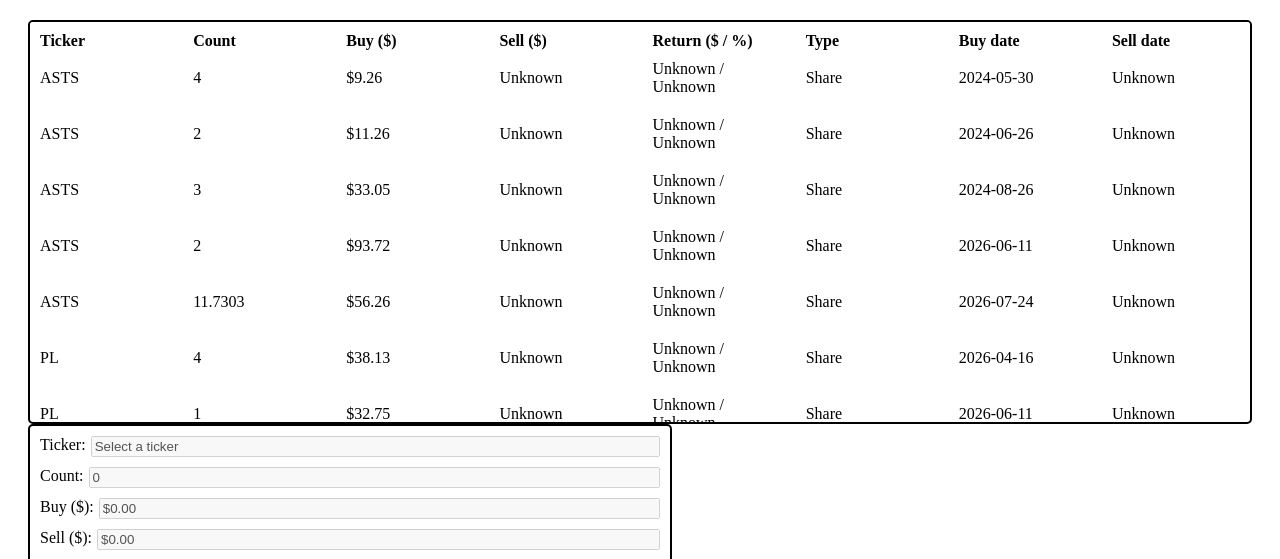
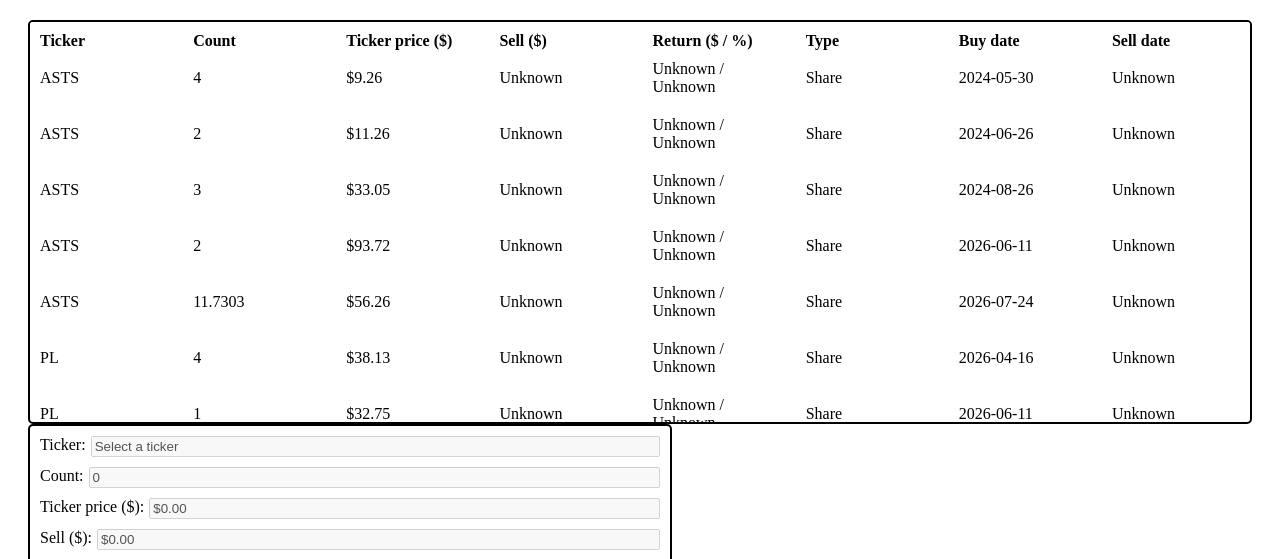
Before and after one commit to Daniel-Zheleznov/dztk, a React (Vite) app in the folder frontend/: page / in a window 1280 px wide. Shown: the top 559 px of the page. Built offline with nearby package versions, Linux system fonts and the light colour scheme.

Commit message:
wip v 0.1.0: Working on update button

```diff
--- a/frontend/src/App.jsx
+++ b/frontend/src/App.jsx
@@ -7,22 +7,23 @@ function App() {
     const [active_trade, set_active_trade] = useState({ unique_id: -1 });
 
     let trades = [
-        { unique_id: 1, ticker: "ASTS", count: 4, buy_date: "2024-05-30", buy_price: "$9.26", type: "Share", status: "Market"},
-        { unique_id: 2, ticker: "ASTS", count: 2, buy_date: "2024-06-26", buy_price: "$11.26", type: "Share", status: "Market"},
-        { unique_id: 3, ticker: "ASTS", count: 3, buy_date: "2024-08-26", buy_price: "$33.05", type: "Share", status: "Market"},
-        { unique_id: 4, ticker: "ASTS", count: 2, buy_date: "2026-06-11", buy_price: "$93.72", type: "Share", status: "Market"},
-        { unique_id: 5, ticker: "ASTS", count: 11.7303, buy_date: "2026-07-24", buy_price: "$56.26", type: "Share", status: "Market"},
-        { unique_id: 6, ticker: "PL", count: 4, buy_date: "2026-04-16", buy_price: "$38.13", type: "Share", status: "Market"},
-        { unique_id: 7, ticker: "PL", count: 1, buy_date: "2026-06-11", buy_price: "$32.75", type: "Share", status: "Market"},
-        { unique_id: 8, ticker: "VYM", count: 2, buy_date: "2026-06-09", buy_price: "$158.47", type: "ETF", status: "Market"},
-        { unique_id: 9, ticker: "VYM", count: 1, buy_date: "2026-08-18", buy_price: "$165.96", type: "ETF", status: "Market"},
-        { unique_id: 10, ticker: "BE", count: 1, buy_date: "2026-08-26", buy_price: "$227.58", type: "Share", status: "Market"},
-        { unique_id: 11, ticker: "BOOB", count: 1, buy_date: "2026-08-29", buy_price: "$302.25", type: "Share", status: "Market"},
-        { unique_id: 12, ticker: "GRND", count: 1, buy_date: "2026-08-29", buy_price: "$380.25", type: "Share", status: "Market"},
-        { unique_id: 13, ticker: "DZ", count: 1, buy_date: "2026-08-29", buy_price: "$425.53", type: "Share", status: "Market"},
+        { unique_id: 1, ticker: "ASTS", count: 4, buy_date: "2024-05-30", ticker_price: "$9.26", type: "Share", status: "Market"},
+        { unique_id: 2, ticker: "ASTS", count: 2, buy_date: "2024-06-26", ticker_price: "$11.26", type: "Share", status: "Market"},
+        { unique_id: 3, ticker: "ASTS", count: 3, buy_date: "2024-08-26", ticker_price: "$33.05", type: "Share", status: "Market"},
+        { unique_id: 4, ticker: "ASTS", count: 2, buy_date: "2026-06-11", ticker_price: "$93.72", type: "Share", status: "Market"},
+        { unique_id: 5, ticker: "ASTS", count: 11.7303, buy_date: "2026-07-24", ticker_price: "$56.26", type: "Share", status: "Market"},
+        { unique_id: 6, ticker: "PL", count: 4, buy_date: "2026-04-16", ticker_price: "$38.13", type: "Share", status: "Market"},
+        { unique_id: 7, ticker: "PL", count: 1, buy_date: "2026-06-11", ticker_price: "$32.75", type: "Share", status: "Market"},
+        { unique_id: 8, ticker: "VYM", count: 2, buy_date: "2026-06-09", ticker_price: "$158.47", type: "ETF", status: "Market"},
+        { unique_id: 9, ticker: "VYM", count: 1, buy_date: "2026-08-18", ticker_price: "$165.96", type: "ETF", status: "Market"},
+        { unique_id: 10, ticker: "BE", count: 1, buy_date: "2026-08-26", ticker_price: "$227.58", type: "Share", status: "Market"},
+        { unique_id: 11, ticker: "BOOB", count: 1, buy_date: "2026-08-29", ticker_price: "$302.25", type: "Share", status: "Market"},
+        { unique_id: 12, ticker: "GRND", count: 1, buy_date: "2026-08-29", ticker_price: "$380.25", type: "Share", status: "Market"},
+        { unique_id: 13, ticker: "DZ", count: 1, buy_date: "2026-08-29", ticker_price: "$425.53", type: "Share", status: "Market"},
+        { unique_id: 14, ticker: "ASTS", count: 0.2697, buy_date: "2026-09-03", ticker_price: "$61.25", type: "Share", status: "Market"},
     ];
 
-    function active_trade_update(trade, key, value) {
+    function update_active_trade(trade, key, value) {
 
         let modified_value = trade[key];
         switch (key.toLowerCase()) {
@@ -42,7 +43,7 @@ function App() {
                 break;
             }
 
-            case "buy_price": {
+            case "ticker_price" || "sell_price": {
                 const check = value.substr(value.length - 1);
                 const has_dollar = value.substr(0, value.length - 1).includes('$');
                 const has_dot = value.substr(0, value.length - 1).includes('.');
@@ -68,6 +69,13 @@ function App() {
         set_active_trade(trade_update);
     }
 
+    function update_global_trade(trade) {
+        const idx = trades.findIndex((value) => { value.unique_id === trade.unique_id });
+        if (idx === -1) return;
+
+        trades[idx] = trade;
+    }
+
     return (
         <>
             <div className='trade-viewer'>
@@ -76,7 +84,7 @@ function App() {
                     return <TradeRow key={index} highlighted={index+1 == active_trade.unique_id} trade={item} header={false} on_click={(trade) => {set_active_trade({...trade})}}/>
                 })}
             </div>
-            <TradeInspector trade={active_trade} update={active_trade_update}/>
+            <TradeInspector trade={active_trade} update_local={update_active_trade} update_global={update_global_trade}/>
         </>
     )
 }
--- a/frontend/src/components/TradeInspector.jsx
+++ b/frontend/src/components/TradeInspector.jsx
@@ -1,4 +1,4 @@
-function TradeInspector({ trade, update }) {
+function TradeInspector({ trade, update_local, update_global }) {
     return (
         <div className="trade-inspector">
             <div className="trade-inspector-group">
@@ -7,7 +7,7 @@ function TradeInspector({ trade, update }) {
                     name="ticker"
                     value={trade?.ticker ?? "Select a ticker"}
                     disabled={!trade?.ticker}
-                    onChange={(event) => update(trade, "ticker", event.target.value)}
+                    onChange={(event) => update_local(trade, "ticker", event.target.value)}
                     type="text"
                 />
             </div>
@@ -18,17 +18,17 @@ function TradeInspector({ trade, update }) {
                     name="count"
                     value={trade?.count ?? "0"}
                     disabled={!trade?.count}
-                    onChange={(event) => update(trade, "count", event.target.value)}
+                    onChange={(event) => update_local(trade, "count", event.target.value)}
                 />
             </div>
 
             <div className="trade-inspector-group">
-                <label htmlFor="buy_price">Buy ($):</label>
+                <label htmlFor="ticker_price">Ticker price ($):</label>
                 <input
-                    name="buy_price"
-                    value={trade?.buy_price ?? "$0.00"}
-                    disabled={!trade?.buy_price}
-                    onChange={(event) => update(trade, "buy_price", event.target.value)}
+                    name="ticker_price"
+                    value={trade?.ticker_price ?? "$0.00"}
+                    disabled={!trade?.ticker_price}
+                    onChange={(event) => update_local(trade, "ticker_price", event.target.value)}
                 />
             </div>
 
@@ -38,7 +38,7 @@ function TradeInspector({ trade, update }) {
                     name="sell_price"
                     value={trade?.sell_price ?? "$0.00"}
                     disabled={!trade?.sell_price}
-                    onChange={(event) => update(trade, "sell_price", event.target.value)}
+                    onChange={(event) => update_local(trade, "sell_price", event.target.value)}
                 />
             </div>
 
@@ -47,7 +47,7 @@ function TradeInspector({ trade, update }) {
                 <select
                     disabled={!trade?.type}
                     value={trade?.type?.toLowerCase().replace(" ", "_") || ""}
-                    onChange={(event) => update(trade, "type", event.target.value)}
+                    onChange={(event) => update_local(trade, "type", event.target.value)}
                 >
                     <option value="share">Share</option>
                     <option value="etf">ETF</option>
@@ -64,7 +64,7 @@ function TradeInspector({ trade, update }) {
                     value={trade?.buy_date ?? ""}
                     disabled={!trade?.buy_date}
                     type="date"
-                    onChange={(event) => update(trade, "buy_date", event.target.value || "")}
+                    onChange={(event) => update_local(trade, "buy_date", event.target.value || "")}
                 />
             </div>
 
@@ -75,13 +75,13 @@ function TradeInspector({ trade, update }) {
                     value={trade?.sell_date ?? ""}
                     disabled={false}
                     type="date"
-                    onChange={(event) => update(trade, "sell_date", event.target.value || "")}
+                    onChange={(event) => update_local(trade, "sell_date", event.target.value || "")}
                 />
             </div>
 
             <div className="trade-inspector-button-group">
                 {!trade?.status && <button type="button">Sold</button>}
-                <button>Update</button>
+                <button onClick={(event) => update_global(trade)}>Update</button>
             </div>
         </div>
     )
--- a/frontend/src/components/TradeRow.jsx
+++ b/frontend/src/components/TradeRow.jsx
@@ -8,7 +8,7 @@ function TradeViewerRow({ trade, header, on_click, highlighted }) {
                 <>
                     <div><span>{trade.ticker ?? 'BOOB'}</span></div>
                     <div><span>{trade.count ?? '123'}</span></div>
-                    <div><span>{trade.buy_price ?? '123.45'}</span></div>
+                    <div><span>{trade.ticker_price ?? '123.45'}</span></div>
                     <div><span>{trade.sell_price ?? 'Unknown'}</span></div>
                     <div><span>{trade.return ?? 'Unknown / Unknown'}</span></div>
                     <div><span>{trade.type ?? 'Share'}</span></div>
@@ -19,7 +19,7 @@ function TradeViewerRow({ trade, header, on_click, highlighted }) {
                 <>
                     <div><span>Ticker</span></div>
                     <div><span>Count</span></div>
-                    <div><span>Buy ($)</span></div>
+                    <div><span>Ticker price ($)</span></div>
                     <div><span>Sell ($)</span></div>
                     <div><span>Return ($ / %)</span></div>
                     <div><span>Type</span></div>
```
